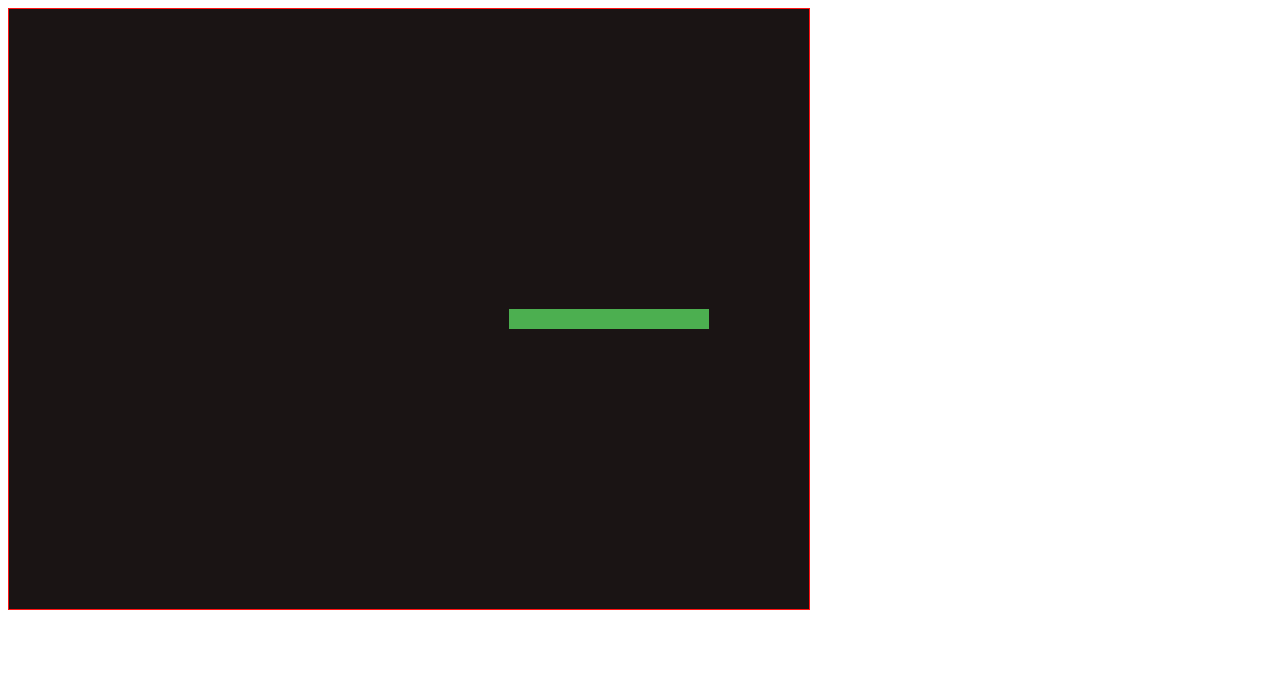
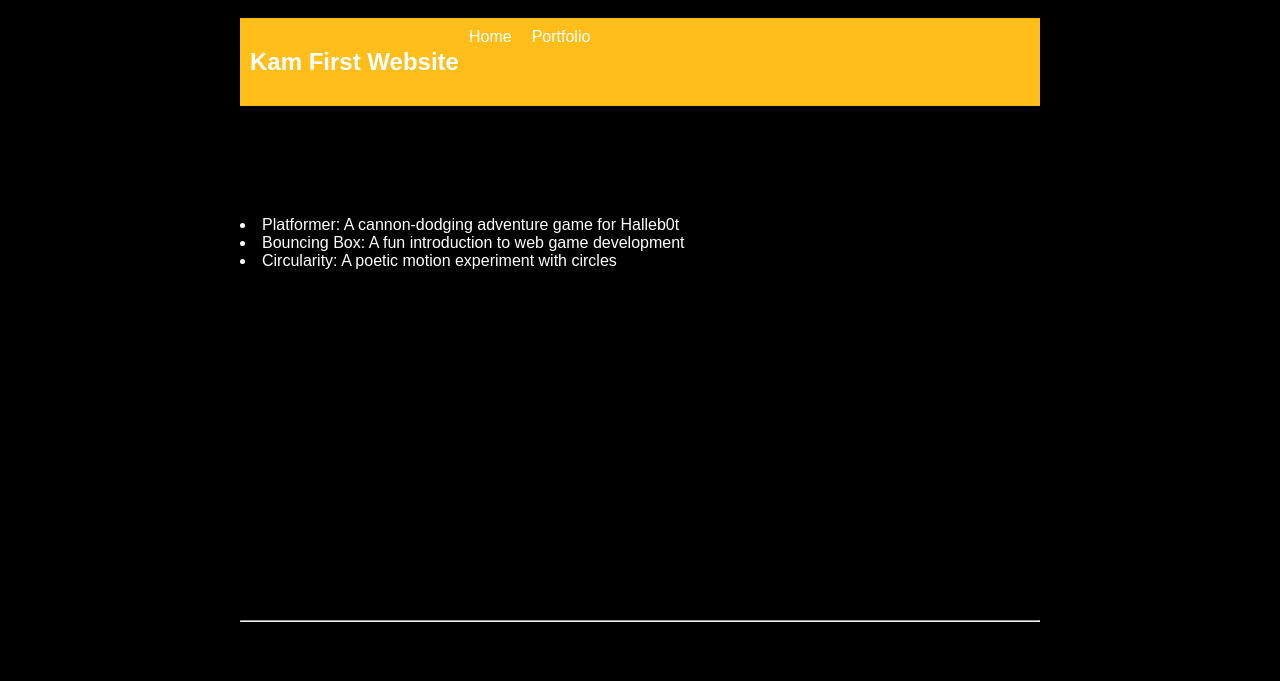
Before and after one commit to KnowledgableKamren/KnowledgeableKamren.github.io, a plain HTML site: page portfolio.html in a window 1280 px wide. Drawn offline with Linux system fonts and the light colour scheme.

Commit message:
add index.html and css files

```diff
--- a/portfolio.html
+++ b/portfolio.html
@@ -1,26 +1,160 @@
 <!DOCTYPE html>
-<html lang="en">
-<head>
-    <meta charset="UTF-8">
-    <title>Platform Example</title>
-    <style>
-        #platformCanvas {
-            border: 1px solid #ff1212;
-            background: #1a1414;
-        }
-    </style>
-</head>
-<body>
-    <canvas id="platformCanvas" width="800" height="600"></canvas>
-    <script>
-        function createPlatform(x, y, width, height) {
-            const canvas = document.getElementById('platformCanvas');
-            const ctx = canvas.getContext('2d');
-            ctx.fillStyle = '#4CAF50';
-            ctx.fillRect(x, y, width, height);
-        }
+<html>
+  <head>
+    <title>Games</title>
+  </head>
 
-        createPlatform(500, 300, 200, 20);
-    </script>
-</body>
+  <body>
+    <!-- All content goes here -->
+    <div id="all-contents">
+  <nav>
+  <h1>Kam First Website</h1>
+  <ul id="nav-ul">
+    <li class="nav-li">
+      <a href="index.html">Home</a>
+    </li>
+    <li class="nav-li">
+      <a href="portfolio.html">Portfolio</a>
+    </li>
+  </ul>
+</nav>
+
+    </th>
+  </tr>
+  <tr>
+
+
+    </td>
+  </tr>
+</table>
+
+
+
+<br>
+
+
+
+<br>
+<br>
+<br>
+<br>
+
+
+
+
+   <li>
+     <a href="fsd-projects/platformer/">Platformer: A cannon-dodging adventure game for Halleb0t</a>
+   </li>
+   <li>
+     <a href="fsd-projects/bouncing-box/">Bouncing Box: A fun introduction to web game development</a>
+   </li>
+   <li>
+     <a href="fsd-projects/circularity/">Circularity: A poetic motion experiment with circles</a>
+   </li>
+
+
+
+
+
+  </tr>
+  <tr>
+
+    </td>
+  </tr>
+</table>
+
+
+
+<br>
+
+
+<br>
+
+<div style="text-align: center;">
+
+</div>
+
+<br>
+<br>
+<br>
+<br>
+
+
+     <head>
+       <title>Kam First Website</title>
+       <link rel="stylesheet" href="style.css" />
+
+     </head>
+
+
+
+
+  </tr>
+  <tr>
+
+
+    </td>
+  </tr>
+</table>
+
+
+
+<br>
+
+
+
+<br>
+<br>
+<br>
+<br>
+
+
+<br>
+
+
+
+<br>
+
+
+
+<br>
+<br>
+<br>
+<br>
+
+
+
+
+
+
+
+
+
+    </td>
+  </tr>
+</table>
+
+
+
+    </td>
+  </tr>
+</table>
+
+
+
+<br>
+
+
+<br>
+
+<hr>
+
+<br>
+
+
+  <main>
+
+  </main>
+</div>
+  </body>
 </html>
```
Also changed, not shown: index.html (+2 -2 lines).
